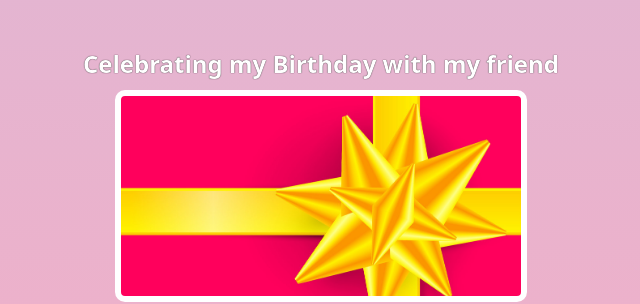
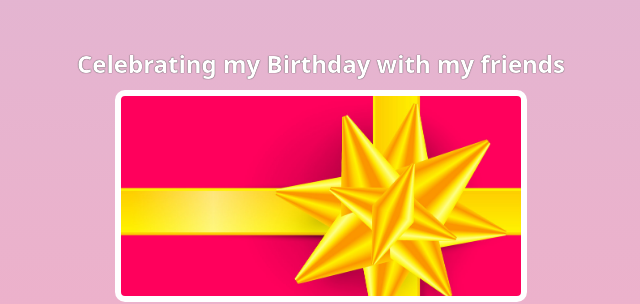
Before and after one commit to amr99mohammed99/Birthday-Gift-site, a plain HTML site: page index.html in a window 1280 px wide. Shown: the part 2415-2719 px from the top of the page, 319-959 px from the left. Drawn offline with Linux system fonts and the light colour scheme; a web font is replaced by a local one.

Commit message:
Update index.html

```diff
--- a/index.html
+++ b/index.html
@@ -38,7 +38,7 @@
           </div>
 
         <div class="gift-section">
-          <h2 class="gift-title">Celebrating my Birthday with my friend</h2>
+          <h2 class="gift-title">Celebrating my Birthday with my friends</h2>
           <div class="gift-img" id="gift-img-celebrate"></div>
           </div>
 
```
